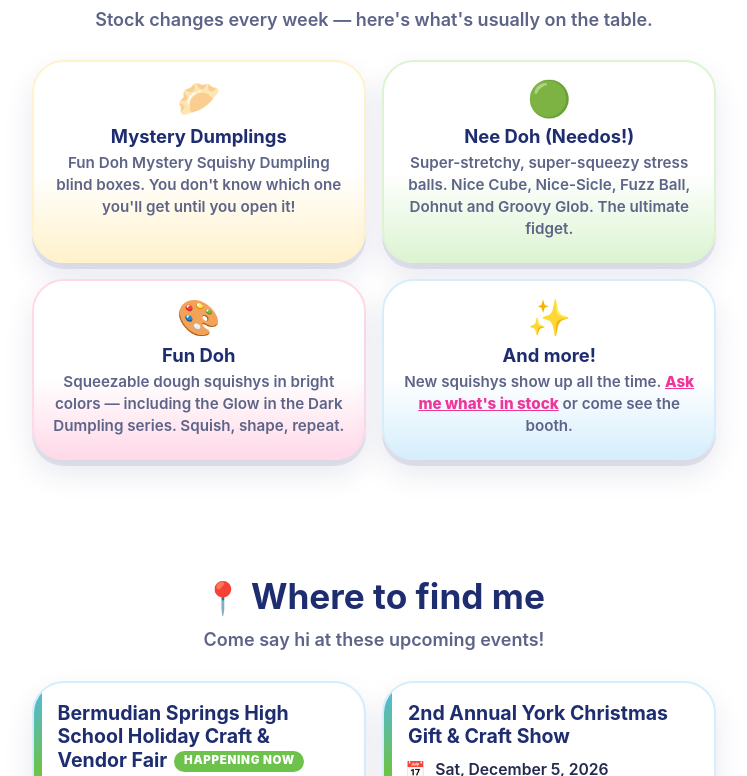
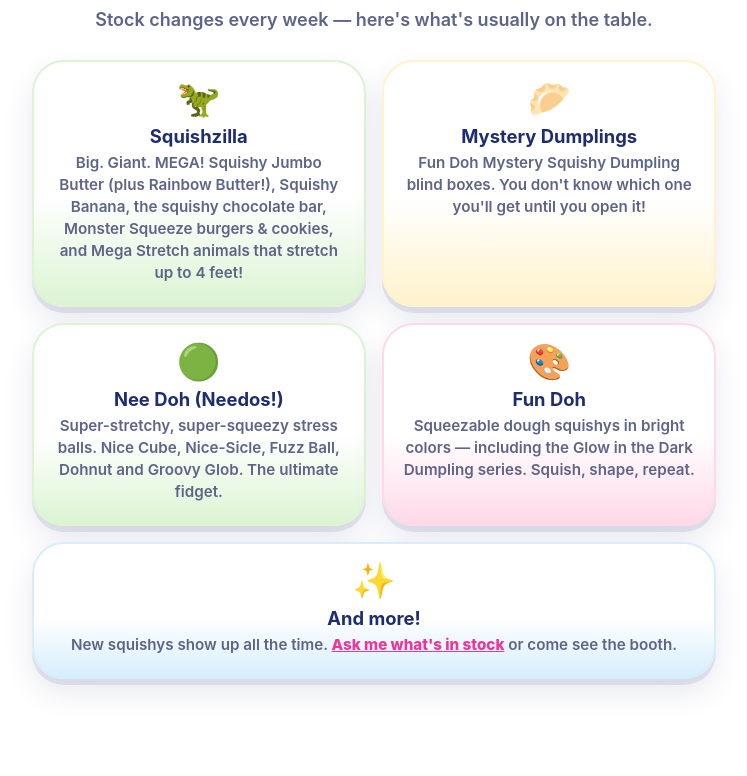
Before and after one commit to invalidprince/sawyers-squishys, a website: page index.html in a window 1280 px wide. Shown: the part 660-1436 px from the top of the page, without its empty margins (266-1013 px from the left). Drawn offline with Linux system fonts and the light colour scheme.

Commit message:
Keep Squishzilla card

```diff
--- a/index.html
+++ b/index.html
@@ -53,6 +53,11 @@
     <h2 id="shop-h"><span class="emoji" aria-hidden="true">🧸</span> What I sell</h2>
     <p class="section-sub">Stock changes every week — here's what's usually on the table.</p>
     <div class="products">
+      <article class="product product-green">
+        <span class="product-emoji" aria-hidden="true">🦖</span>
+        <h3>Squishzilla</h3>
+        <p>Big. Giant. MEGA! Squishy Jumbo Butter (plus Rainbow Butter!), Squishy Banana, the squishy chocolate bar, Monster Squeeze burgers &amp; cookies, and Mega Stretch animals that stretch up to 4 feet!</p>
+      </article>
       <article class="product product-yellow">
         <span class="product-emoji" aria-hidden="true">🥟</span>
         <h3>Mystery Dumplings</h3>
@@ -68,7 +73,7 @@
         <h3>Fun Doh</h3>
         <p>Squeezable dough squishys in bright colors — including the Glow in the Dark Dumpling series. Squish, shape, repeat.</p>
       </article>
-      <article class="product product-blue">
+      <article class="product product-blue product-wide">
         <span class="product-emoji" aria-hidden="true">✨</span>
         <h3>And more!</h3>
         <p>New squishys show up all the time. <a href="#contact">Ask me what's in stock</a> or come see the booth.</p>
```
